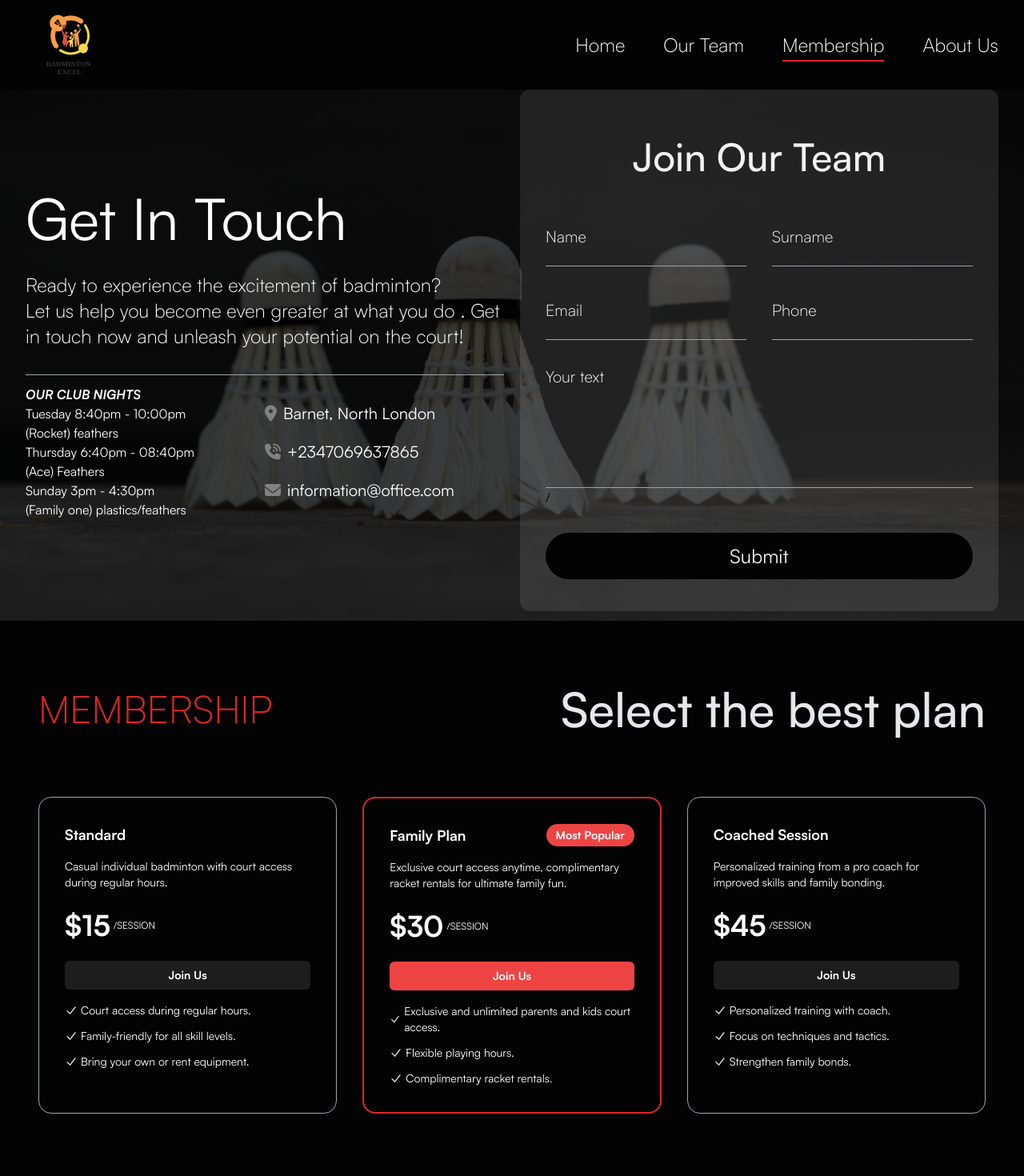
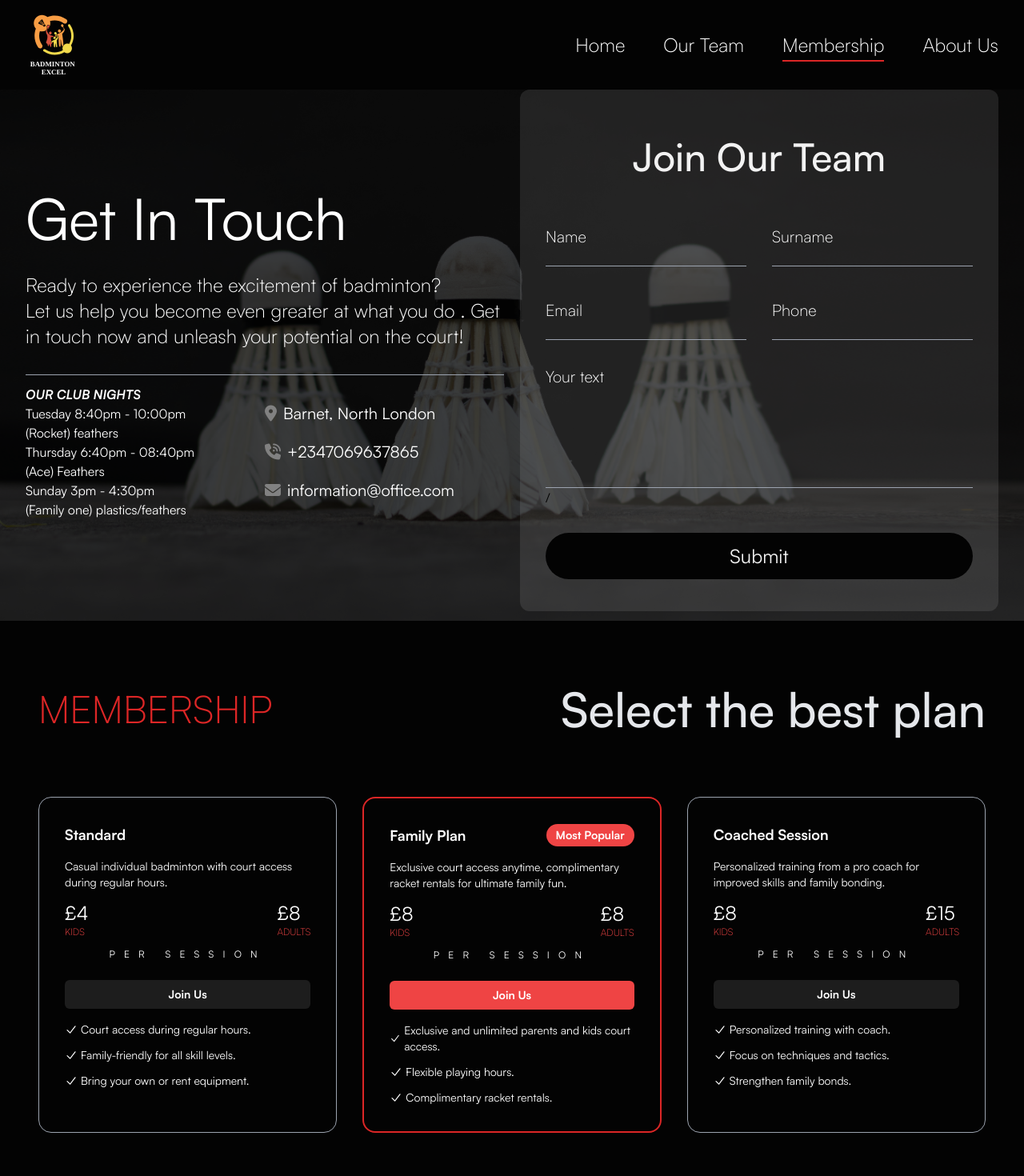
Before and after one commit to fola4/excel, a React (Vite) app: page /membership in a window 1280 px wide. Shown: the top 1470 px of the page at 80% size. Built offline with nearby package versions, Linux system fonts and the light colour scheme.

Commit message:
update footer card plan insert badminton excel logo

```diff
--- a/src/components/CardPlan.jsx
+++ b/src/components/CardPlan.jsx
@@ -1,6 +1,6 @@
 import React from "react";
 
-function CardPlan({ name, price, description, features }) {
+function CardPlan({ name, price, description, features, kids, adults }) {
   return (
     <div
       className={`rounded-2xl border p-8 ${
@@ -17,14 +17,24 @@ function CardPlan({ name, price, description, features }) {
       </div>
       <p className="mt-4 text-sm">{description}</p>
 
-      <p className="mt-6 flex gap-1">
-        <span className="text-4xl font-bold">${price}</span>
-        <span className="self-center text-xs uppercase">/session</span>
+      <div className="mt-3 flex justify-between">
+        <div>
+          <p className="text-2xl">{kids}</p>
+          <p className="text-xs font-thin uppercase text-red-500">kids</p>
+        </div>
+
+        <div>
+          <p className="text-2xl">{adults}</p>
+          <p className="text-xs font-thin uppercase text-red-500">adults</p>
+        </div>
+      </div>
+      <p className="my-3 text-center text-xs uppercase tracking-[.7rem]">
+        per session
       </p>
 
       <a href="./membership#">
         <button
-          className={`mt-6 w-full rounded-md px-3 py-2 text-sm font-bold ${
+          className={`mt-3 w-full rounded-md px-3 py-2 text-sm font-bold ${
             name === "Family Plan"
               ? "bg-red-500 bg-opacity-100"
               : "bg-white bg-opacity-10"
--- a/src/components/Footer.jsx
+++ b/src/components/Footer.jsx
@@ -27,6 +27,8 @@ function Footer() {
               description={feature.desc}
               features={feature.features}
               price={feature.price}
+              adults={feature.adults}
+              kids={feature.kids}
             />
           ))}
         </div>
@@ -35,7 +37,7 @@ function Footer() {
       {/* <!-- badminton --> */}
       <div className="flex flex-col items-center gap-y-8 md:flex-row md:justify-between">
         <div>
-          <img src={logo} alt="logo" className="w-28" />
+          <img src={logo} alt="logo" className="mx-auto w-28 md:m-0" />
           <a href="#" id="logo" className="font-light">
             <p className="text-center text-2xl tracking-widest">
               Embrace <span className="text-red-600">Diversity</span>, Elevate
--- /dev/null
+++ b/src/components/Logo.jsx
@@ -0,0 +1,12 @@
+import { logo } from "../assets/images";
+
+function Logo() {
+  return (
+    <div>
+      <img src={logo} alt="logo" className="w-28 border border-red-500" />
+      <p>BadmintonExcel</p>
+    </div>
+  );
+}
+
+export default Logo;
--- a/src/components/Navbar.jsx
+++ b/src/components/Navbar.jsx
@@ -10,9 +10,9 @@ function Navbar() {
   const [menuOpen, setMenuOpen] = useState(false);
 
   return (
-    <nav className="fixed z-30 flex w-full items-center justify-between bg-black px-8">
+    <nav className="fixed z-30 flex w-full items-center justify-between bg-black pr-8">
       <Link to="/">
-        <img src={logo} alt="logo" className="w-28" />
+        <img src={logo} alt="logo" className="ml-3 w-28" />
       </Link>
 
       <div
--- a/src/constants/index.js
+++ b/src/constants/index.js
@@ -101,6 +101,8 @@ export const pricing = [
     name: "Standard",
     desc: "Casual individual badminton with court access during regular hours.",
     price: 15,
+    kids: "£4",
+    adults: "£8",
     features: [
       "Court access during regular hours.",
       "Family-friendly for all skill levels.",
@@ -111,6 +113,8 @@ export const pricing = [
     name: "Family Plan",
     desc: "Exclusive court access anytime, complimentary racket rentals for ultimate family fun.",
     price: 30,
+    kids: "£8",
+    adults: "£8",
     features: [
       "Exclusive and unlimited parents and kids court access.",
       "Flexible playing hours.",
@@ -121,6 +125,8 @@ export const pricing = [
     name: "Coached Session",
     desc: "Personalized training from a pro coach for improved skills and family bonding.",
     price: 45,
+    kids: "£8",
+    adults: "£15",
     features: [
       "Personalized training with coach.",
       "Focus on techniques and tactics.",
```
Also changed, not shown: src/assets/images/logo.svg.
